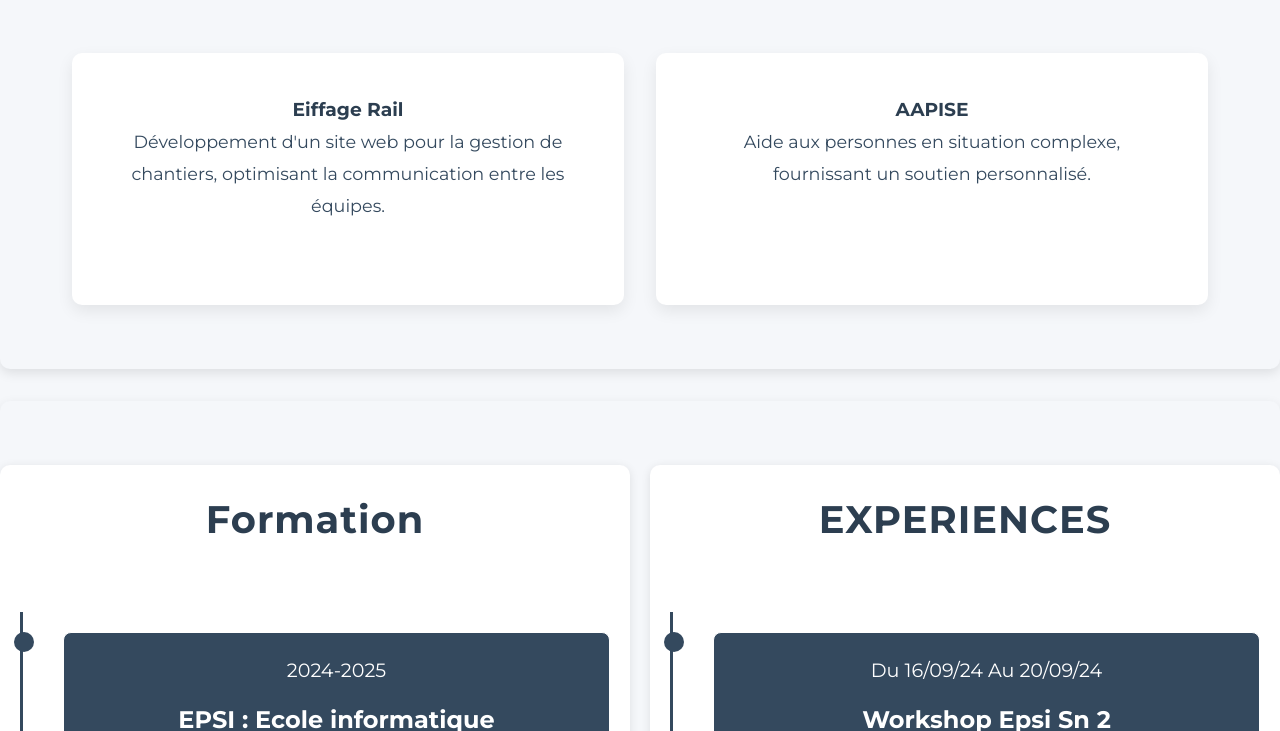
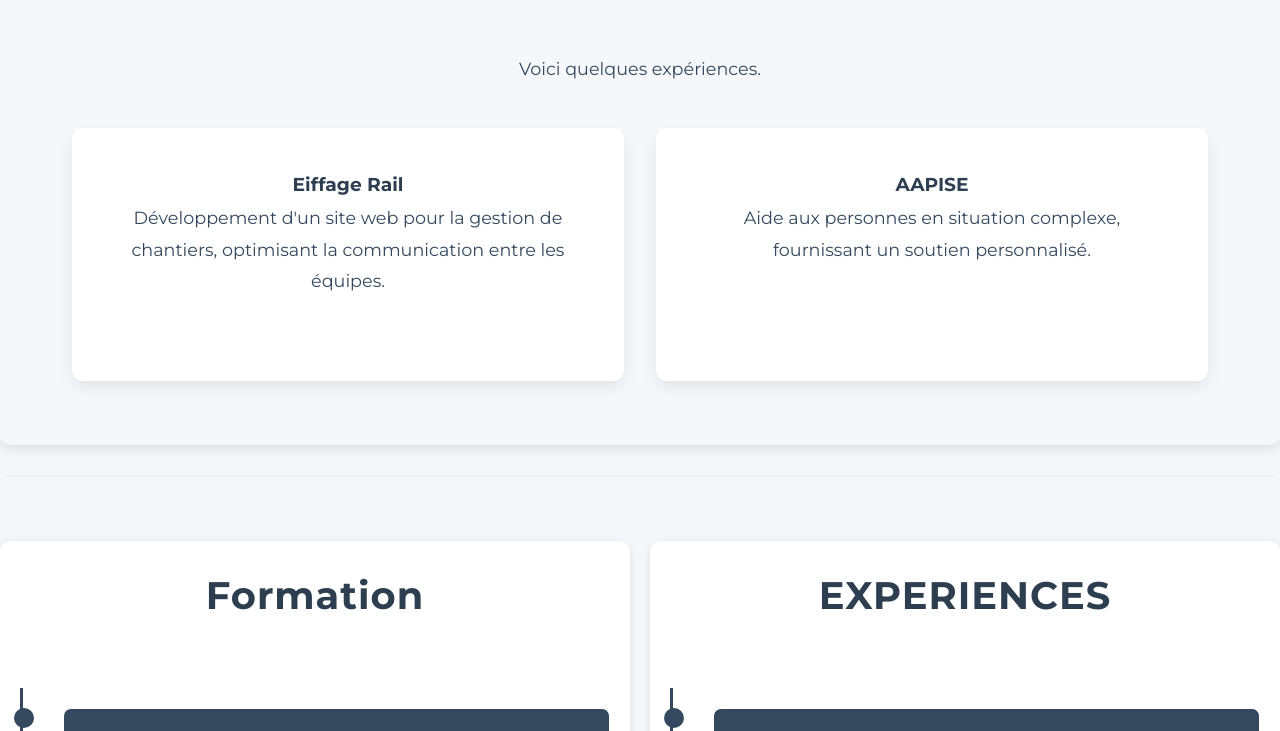
Before and after one commit to nabilsaied15/portfolio_nabil, a plain HTML site: page index.html in a window 1280 px wide. Shown: the part 369-1100 px from the top of the page. Drawn offline with Linux system fonts and the light colour scheme.

Commit message:
Update index.html

```diff
--- a/index.html
+++ b/index.html
@@ -26,7 +26,7 @@
     <section id="services">
         <div class="container">
             <h2>Expérience Professionnelle</h2>
-
+            <p>Voici quelques expériences.</p>
 
             <div class="grid">
                 <div class="block">
```
